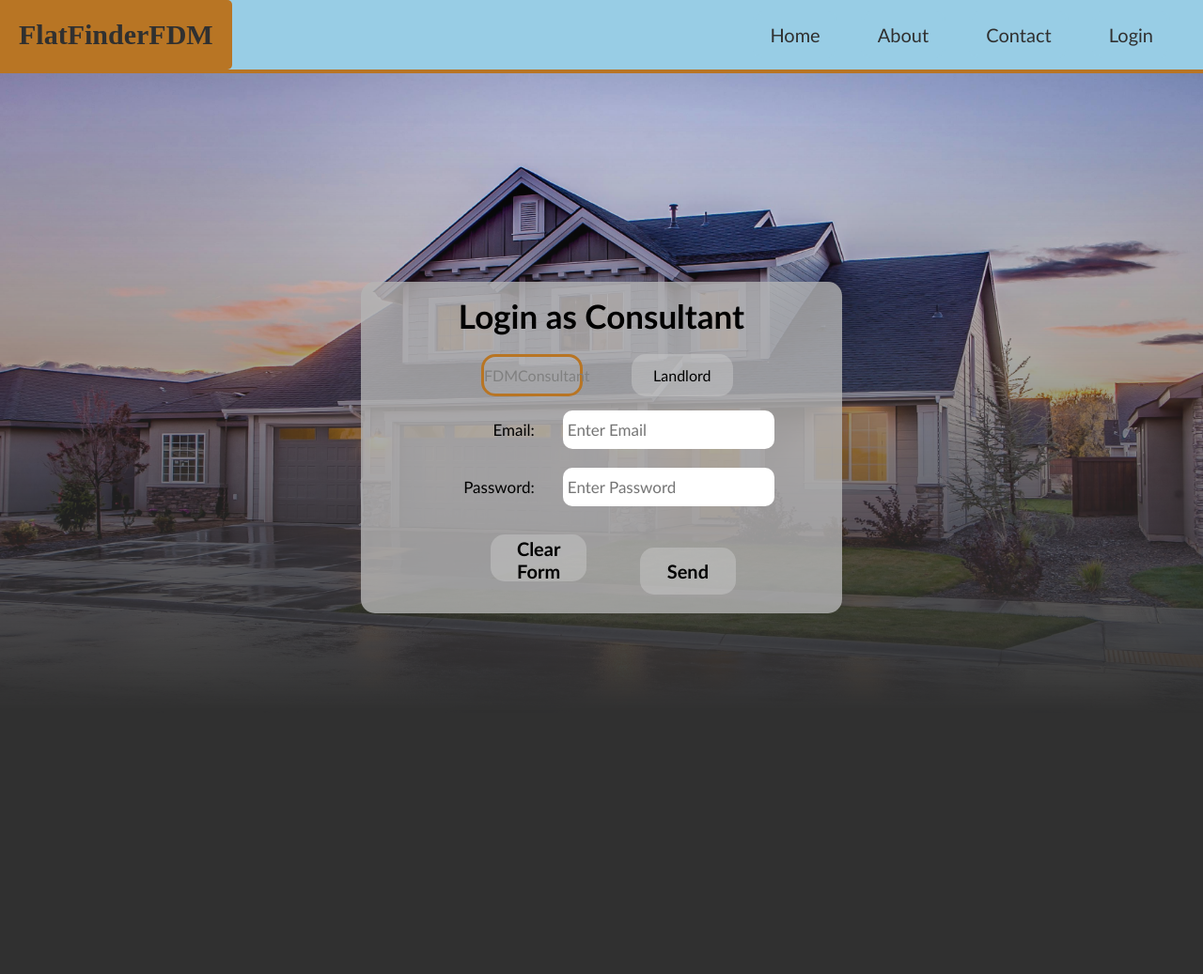
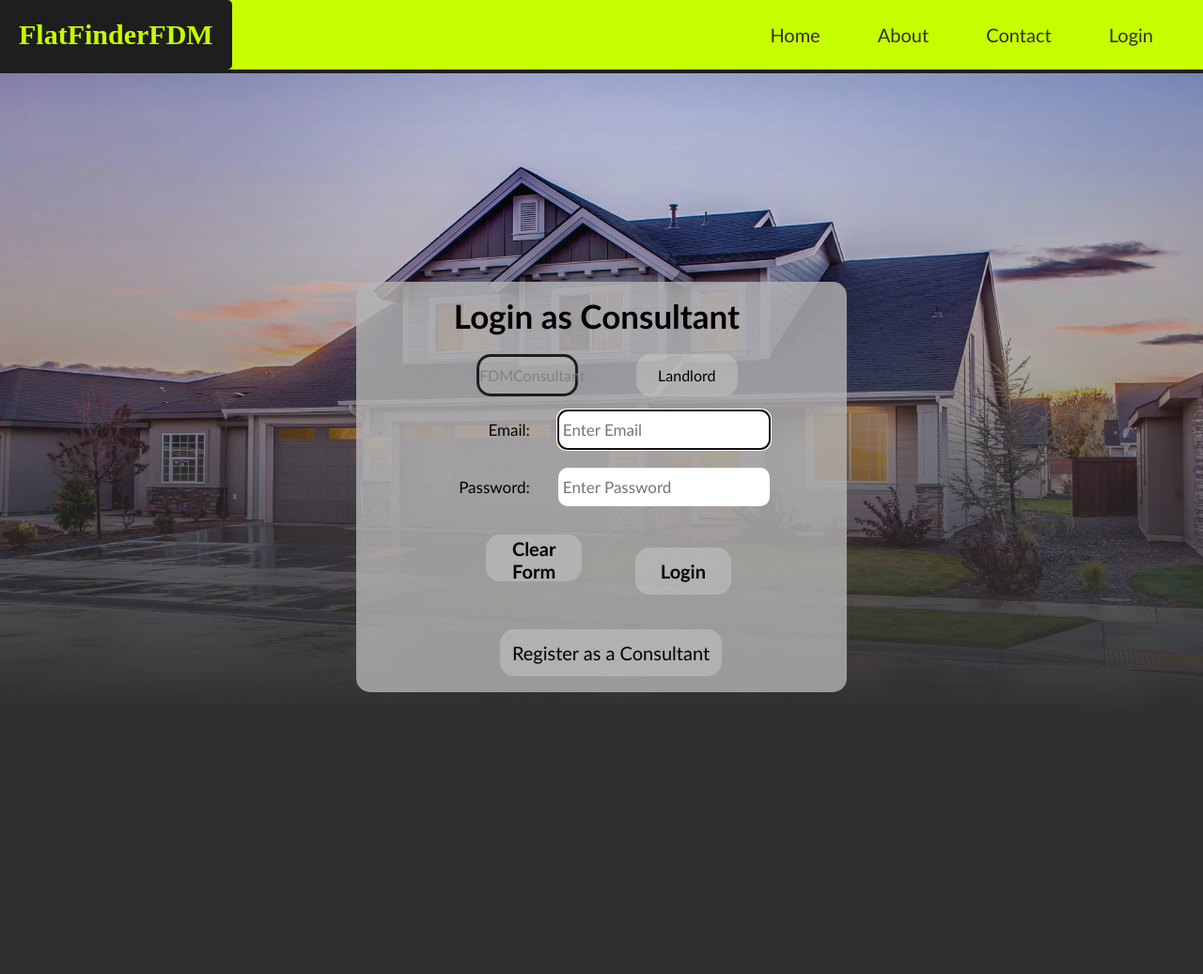
Before and after one commit to dawid-paluch/FDMFlatFinder, a PHP site: page /loginConsultant.html in a window 1280 px wide. Shown: the whole page at 94% size. Before the commit the page ends 721 px from the top, so only its background shows below. Run offline with PHP 8.4, Linux system fonts and the light colour scheme.

Commit message:
updating request .py

```diff
--- a/about.html
+++ b/about.html
@@ -22,7 +22,7 @@
                 <a href="mainpage.html">Home</a>
                 <a href="about.html">About</a>
                 <a href="contact.html">Contact</a>
-                <a href="loginConsultant.html">Login</a>
+                <a href="checkLogin.php">Login</a>
             </nav>
         </div>
         </div>
--- a/css/login.css
+++ b/css/login.css
@@ -8,6 +8,7 @@
     width: 40%;
     height: 40%;
     margin: 300px auto;
+    padding-right: 10px;
 }
 
 #formContainer h1{
@@ -26,18 +27,18 @@ button, #formContainer a{
 }
 
 button:hover , #formContainer a:hover{
-    border-color: rgb(184, 117, 36);
+    border-color: #1e1e1e;
 
 }
 
 button:active, #formContainer a:active{
-    background-color:#98cde5;
+    background-color:#c6ff00;
     border-color: transparent;
 }
 
 #formContainer p{
     background-color: rgba(210, 210, 210, 0.2);
-    border: solid 3px rgb(184, 117, 36);
+    border: solid 3px #1e1e1e;
     color: grey;
     border-radius: 15px;
 }
@@ -74,6 +75,16 @@ label{
     font-size: 17px;
 }
 
+#submit-buttons p{
+    color: black;
+    border: solid 3px transparent;
+    background-color: rgba(210, 210, 210, 0.4);
+}
+
+#submit-buttons a{
+    align-self: center;
+}
+
 input{
     margin: 10px;
     padding:10px 5px;
@@ -104,3 +115,31 @@ input{
 #submit-button{
     margin-left: 10%;
 }
+
+p{
+    text-align: center;
+    font-size: 20px;
+    margin: 10px;
+}
+
+#alternativeAccess{
+    grid-column: 1/ span 2;
+    width: 100%;
+    margin: 10px;
+}
+
+#alternativeAccess p{
+    font-size: 20px;
+    text-align: center;
+    margin: 10px;
+    padding: 10px 0;
+    display: block;
+    color: black;
+    border: 0;
+    background-color: transparent;
+}
+
+#alternativeAccess a{
+    padding: 10px;
+    margin-left: 10px;
+}
--- a/css/main.css
+++ b/css/main.css
@@ -1,8 +1,8 @@
 :root {
     --dark-color: #303030;
     --light-color: #a8a8a8;
-    --primary-color: #98cde5;
-    --accent-color: rgb(184, 117, 36);
+    --primary-color: #c6ff00;
+    --accent-color: #1e1e1e;
     --dark-accent-color: #2e3d72;
 }
 
@@ -33,6 +33,7 @@ header{
     border-bottom: var(--accent-color) 4px solid;
     position: fixed;
     top: 0;
+    z-index: 100;
 }
 
 #logo {
@@ -48,7 +49,7 @@ header{
     font-family: 'Times New Roman', Times, serif;
     font-size: 30px;
     text-decoration: none;
-    color: var(--dark-color);
+    color: var(--primary-color);
 }
 
 #nav{
--- a/loginConsultant.html
+++ b/loginConsultant.html
@@ -7,7 +7,7 @@
   <link rel="stylesheet" href="css/reset.css" />
   <link rel="stylesheet" href="css/main.css" />
   <link rel="stylesheet" href="css/login.css" />
-  <title>Web Dev Coursework</title>
+  <title>FDM Flat Finder</title>
 </head>
 
 <body>
@@ -22,7 +22,7 @@
                 <a href="mainpage.html">Home</a>
                 <a href="about.html">About</a>
                 <a href="contact.html">Contact</a>
-                <a href="loginConsultant.html">Login</a>
+                <a href="checkLogin.php">Login</a>
             </nav>
         </div>
         </div>
@@ -41,15 +41,18 @@
                     <a id="landlord-button" href="loginLandlord.html">Landlord</a>
                 </div>
                 <label for="email">Email:</label>
-                <input type="email" id="email" name="email" placeholder="Enter Email" required>
+                <input type="email" id="email" name="email" placeholder="Enter Email" autofocus required>
 
                 <label for="password">Password:</label>
                 <input type="password" id="password" name="password" placeholder="Enter Password" required>
-
-                <div id="submit-buttons">
-                    <button type="reset" id="clear-button">Clear Form</button>
-                    <button type="submit" id="submit-button">Send</button>
-                </div>
+                <input type="hidden" name="role" value="consultant">
+               <div id="submit-buttons">
+                   <button type="reset" id="clear-button">Clear Form</button>
+                   <button type="submit" id="submit-button">Login</button>
+               </div>
+               <div id="alternativeAccess">
+                   <p><a href = "registerConsultant.html">Register as a Consultant</a></p>
+              </div>
             </div>
         </form>
     </div>
--- a/tal.txt
+++ /dev/null
@@ -1 +0,0 @@
-fdsfsefge
```
Also changed, not shown: css/homepage.css (+5 -5 lines), loginLandlord.html (+9 -5 lines), mainpage.html (+5 -17 lines), 1 other file.
